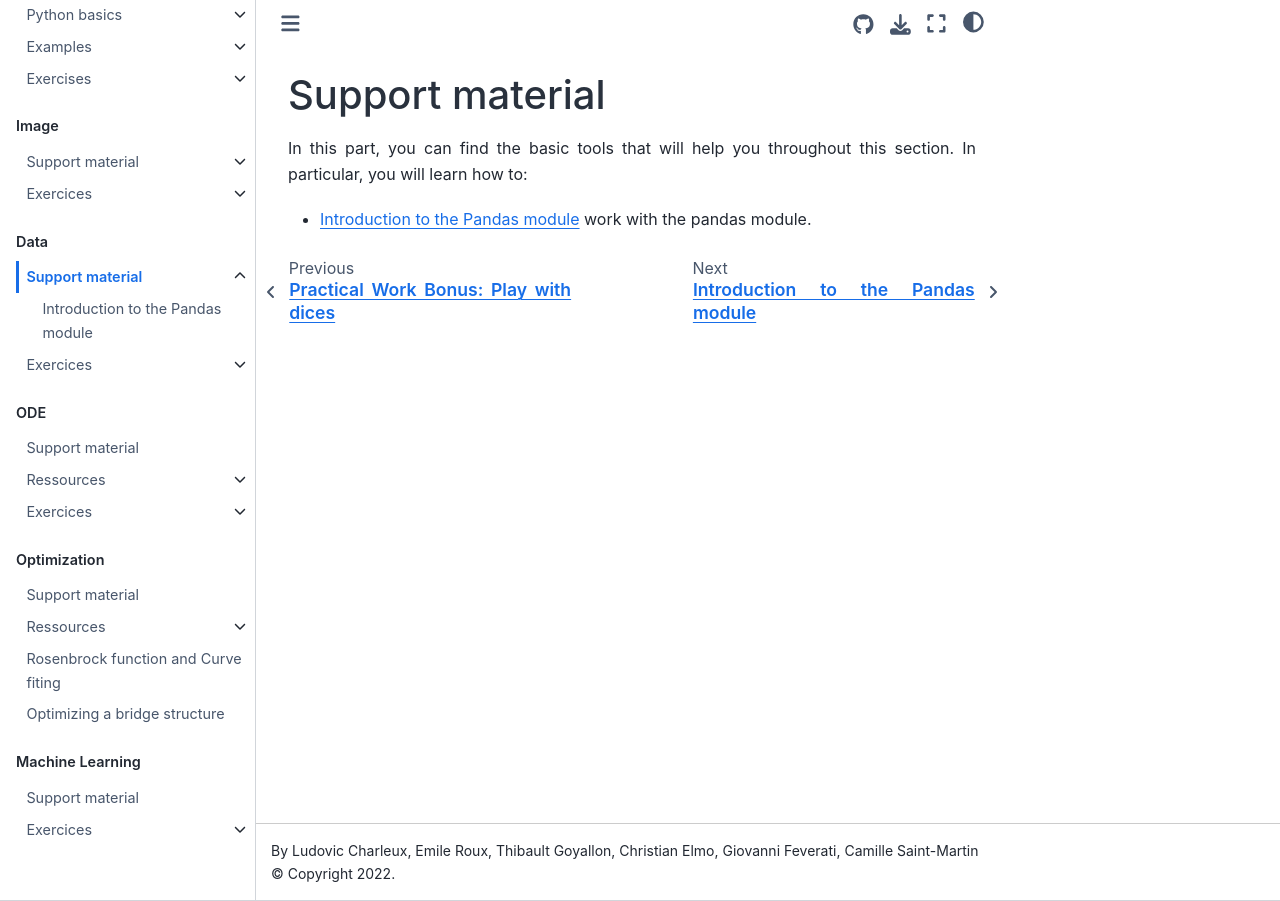
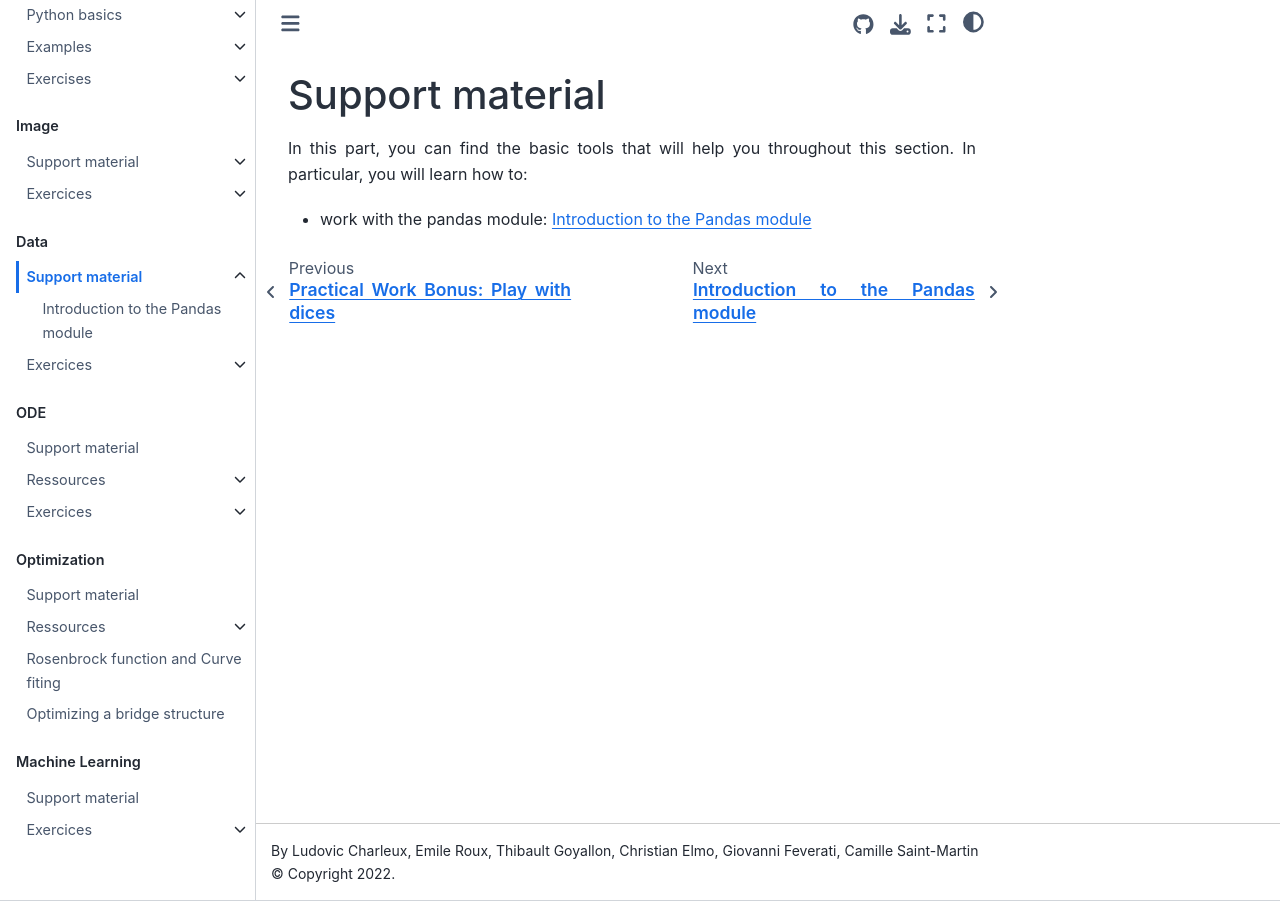
Before and after one commit to symmeHub/positron, a Jupyter Book: the page built from book/data_analysis/support_material/support_material.md, in a window 1280 px wide. Built offline with Jupyter Book 1.0.4 settings and Sphinx 7.4.7 and the Sphinx Book theme 1.1.4, drawn with Linux system fonts in a browser that asks for light colours; comment, search, counter and statistics services are not loaded.

```diff
--- a/book/data_analysis/support_material/support_material.md
+++ b/book/data_analysis/support_material/support_material.md
@@ -1,4 +1,4 @@
 # Support material
 
 In this part, you can find the basic tools that will help you throughout this section. In particular, you will learn how to:
-*  [](dataM:support:pandas) work with the pandas module.
+*  work with the pandas module: [](dataM:support:pandas)
```
Also changed, not shown: book/data_analysis/support_material/pandas_introduction.ipynb, 1 other file.
